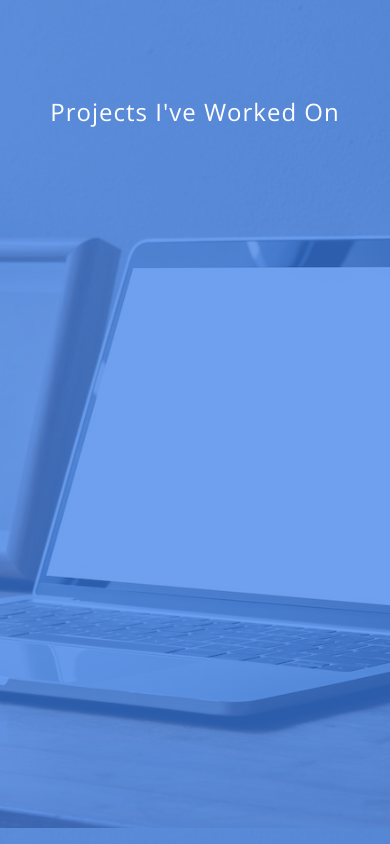
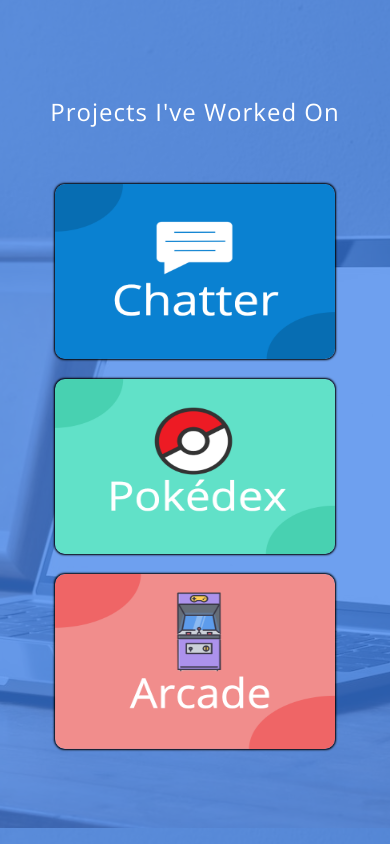
Before and after one commit to mattcbodily/web-portfolio-v2, a plain HTML site: page index.html in a window 390 px wide. Shown: the part 2548-3392 px from the top of the page. Drawn offline with nearby package versions, Linux system fonts and the light colour scheme.

Commit message:
added responsive styling to the project cards

```diff
--- a/index.html
+++ b/index.html
@@ -79,6 +79,7 @@
     </section>
     <section class='projects-section background-opacity snap'>
         <h3>Projects I've Worked On</h3>
+        <section class='project-display'></section>
     </section>
 </body>
 <script src='index.js'></script>
--- a/index.js
+++ b/index.js
@@ -1,3 +1,4 @@
+//skills section
 const baseUrl = './assets/skill-assets/',
       htmlIcon = {url: `${baseUrl}html5.png`, alt: 'HTML'},
       cssIcon = {url: `${baseUrl}css3.png`, alt: 'CSS'},
@@ -31,3 +32,34 @@ for(let i = 0; i < skillsArr.length; i++){
     container.appendChild(skillText);
     skillsFlex.appendChild(container);
 }
+
+//projects section
+const projectURL = './assets/project-assets/',
+      projects = [
+        {name: 'Chatter', image: `${projectURL}chatter-portfolio.png`, description: 'Chat application built with React, Redux, Sass, Node, Express, and PostgreSQL'},
+        {name: 'Pokédex', image: `${projectURL}pokedex-portfolio.png`, description: 'Pokédex application built with React (including React hooks), and the PokeAPI'},
+        {name: 'Arcade', image: `${projectURL}arcade-portfolio.png`, description: "Arcade is where I store games I've built using HTML, CSS, and JavaScript."}
+      ]
+
+for(let j = 0; j < projects.length; j++){
+    const projectDisplay = document.querySelector('.project-display'),
+          projectCard = document.createElement('div'),
+          projectImage = document.createElement('img'),
+          projectTextContainer = document.createElement('div'),
+          projectText =  document.createElement('p');
+
+    projectCard.classList.add('project-card');
+    projectImage.classList.add('project-image');
+    projectTextContainer.classList.add('project-text-container');
+    projectText.classList.add('project-text');
+
+    projectImage.src = projects[j].image;
+    projectImage.alt = projects[j].name;
+    projectCard.appendChild(projectImage);
+
+    projectText.innerText = projects[j].description;
+    projectTextContainer.appendChild(projectText);
+    projectCard.appendChild(projectTextContainer);
+
+    projectDisplay.appendChild(projectCard);
+}
--- a/styles.css
+++ b/styles.css
@@ -200,6 +200,48 @@ span {
     margin: 5px 0;
 }
 
+.project-display {
+    display: flex;
+    justify-content: center;
+    flex-wrap: wrap;
+    margin-top: 50px;
+}
+
+.project-card {
+    height: 250px;
+    width: 350px;
+    box-sizing: border-box;
+    margin: 10px 20px;
+    border-radius: 10px;
+    position: relative;
+    box-shadow: 0px 0px 2px 1px black;
+    overflow: hidden;
+}
+
+.project-image {
+    height: 250px;
+    width: 350px;
+    border-radius: 10px;
+}
+
+.project-text-container {
+    height: 250px;
+    width: 350px;
+    border-radius: 10px;
+    background: rgba(0,0,0,.5);
+    position: absolute;
+    top: 250px;
+    transition: 500ms;
+}
+
+.project-card:hover .project-text-container {
+    top: 0px;
+}
+
+.project-text {
+    margin: 0;
+}
+
 @media(max-width: 1200px){
     body {
         padding: 0;
@@ -325,4 +367,14 @@ span {
     .about-me p {
         font-size: 1rem;
     }
+
+    .project-card {
+        height: 175px;
+        width: 280px;
+    }
+
+    .project-image {
+        height: 175px;
+        width: 280px;
+    }
 }
```
Also changed, not shown: assets/project-assets/arcade-portfolio.png (added), assets/project-assets/chatter-portfolio.png (added), assets/project-assets/pokedex-portfolio.png (added).
